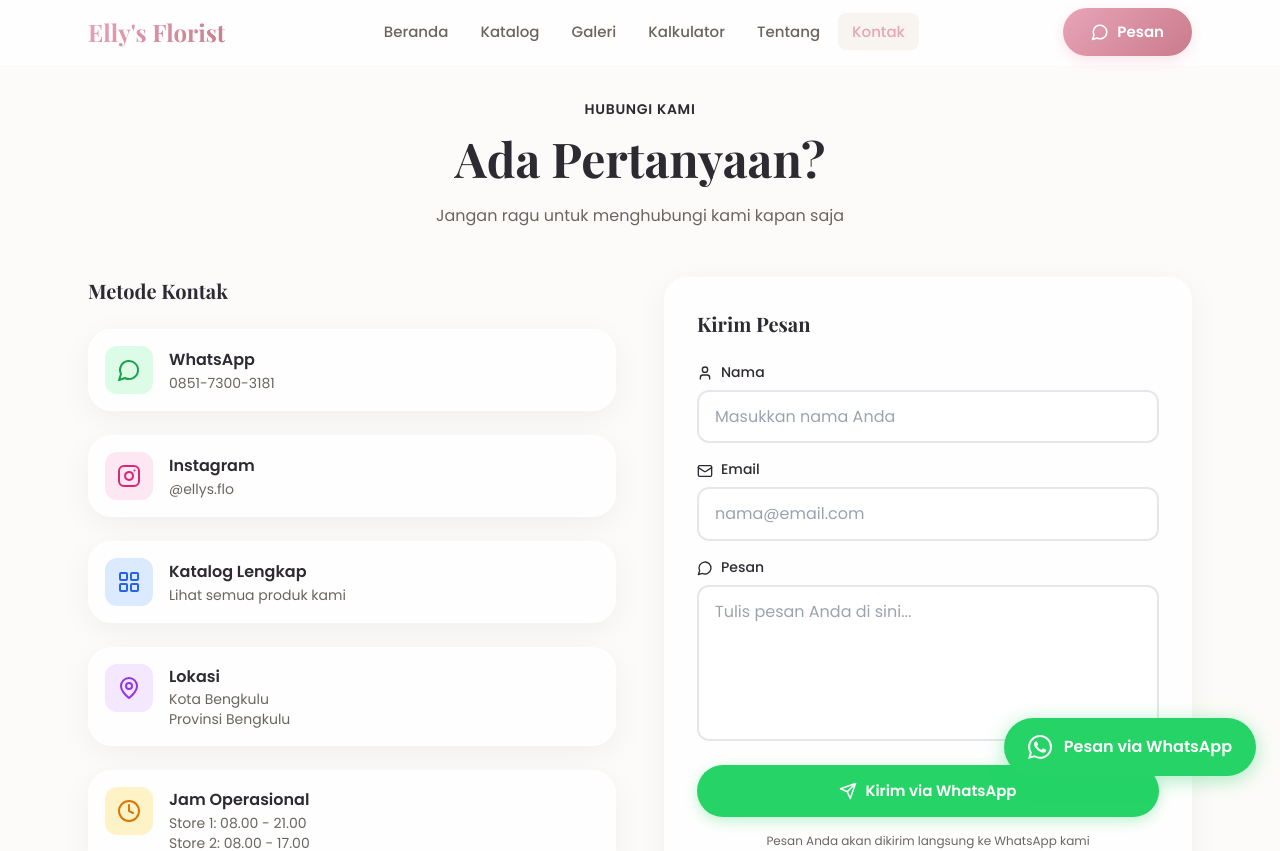
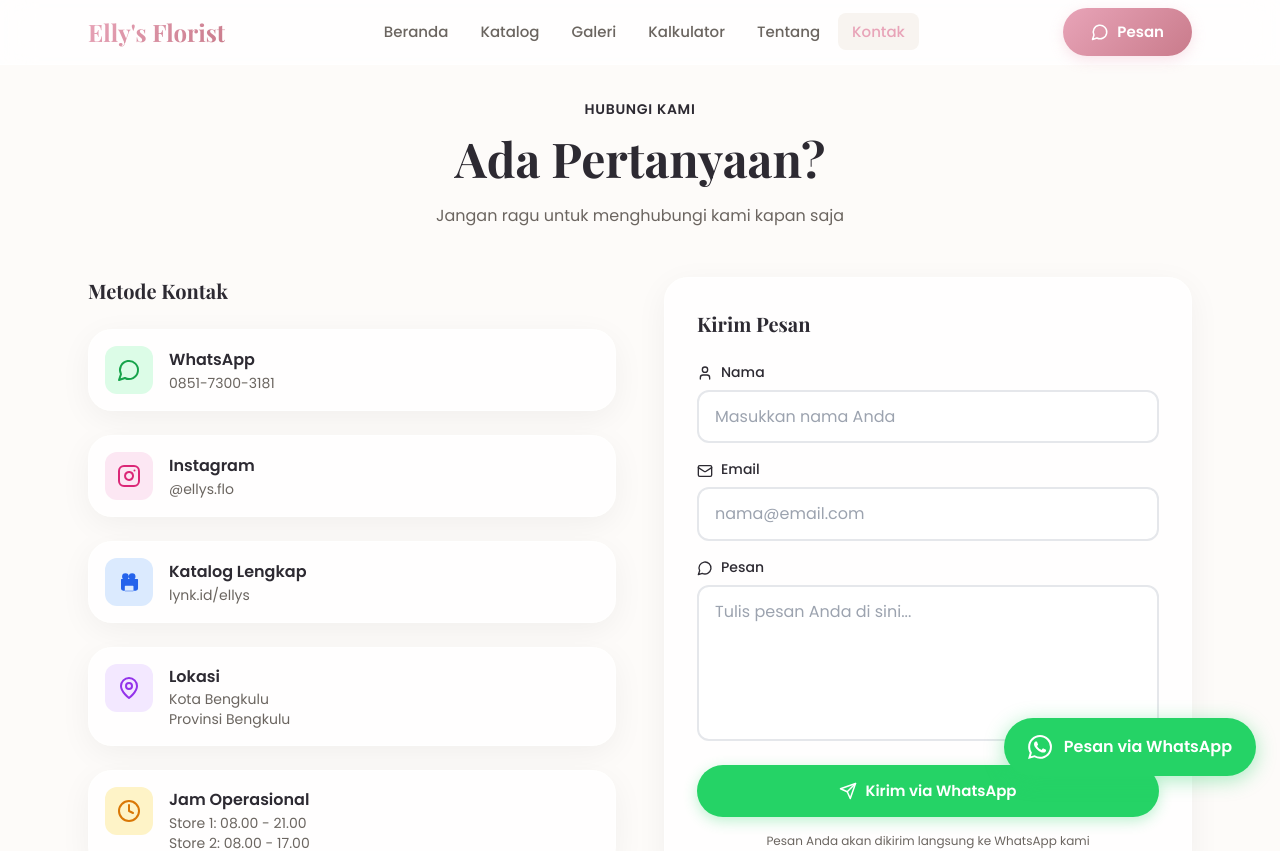
Before and after one commit to imamabdurrahmann/bloomcraft-portfolio, a Next.js app: page /contact in a window 1280 px wide. Shown: the top 851 px of the page. Built offline with nearby package versions, Linux system fonts and the light colour scheme.

Commit message:
update: gallery with more photos + fix Katalog Lengkap link
- Add 14 images to gallery (bento grid style)
- Keep Lynk.id link in contact (labeled Katalog Lengkap)
- graduation.png as featured image

```diff
--- a/src/app/contact/page.tsx
+++ b/src/app/contact/page.tsx
@@ -69,20 +69,19 @@ export default function ContactPage() {
             </a>
 
             <a
-              href="/catalog"
+              href="https://lynk.id/ellys"
+              target="_blank"
+              rel="noopener noreferrer"
               className="glass-card flex items-center gap-4 p-4 hover:border-[var(--primary)] transition-all"
             >
               <div className="w-12 h-12 rounded-xl bg-blue-100 flex items-center justify-center">
-                <svg width="24" height="24" viewBox="0 0 24 24" fill="none" stroke="currentColor" strokeWidth="2" className="text-blue-600">
-                  <rect x="3" y="3" width="7" height="7" rx="1"/>
-                  <rect x="14" y="3" width="7" height="7" rx="1"/>
-                  <rect x="14" y="14" width="7" height="7" rx="1"/>
-                  <rect x="3" y="14" width="7" height="7" rx="1"/>
+                <svg width="24" height="24" viewBox="0 0 24 24" fill="currentColor" className="text-blue-600">
+                  <path d="M19.46 9H4.54a.54.54 0 0 0-.54.54v9.08a2.16 2.16 0 0 0 2.16 2.16h12.7a2.16 2.16 0 0 0 2.16-2.16V9.54a.54.54 0 0 0-.54-.54m-4.6 12.28h-7.46a.6.6 0 0 1-.6-.6v-4.24a.6.6 0 0 1 .6-.6h7.46a.6.6 0 0 1 .6.6v4.24a.6.6 0 0 1-.6.6m-7.46-11.42a3.36 3.36 0 1 0 0-6.72 3.36 3.36 0 0 0 0 6.72m6.72 0a3.36 3.36 0 1 0 0-6.72 3.36 3.36 0 0 0 0 6.72"/>
                 </svg>
               </div>
               <div>
                 <p className="font-semibold">Katalog Lengkap</p>
-                <p className="text-sm text-secondary">Lihat semua produk kami</p>
+                <p className="text-sm text-secondary">lynk.id/ellys</p>
               </div>
             </a>
 
--- a/src/app/gallery/page.tsx
+++ b/src/app/gallery/page.tsx
@@ -6,12 +6,22 @@ import { Instagram, MessageCircle } from "lucide-react";
 const WHATSAPP_NUMBER = "6285173003181";
 
 const galleryImages = [
-  { src: "/images/bouquet-1.jpg", alt: "Bouquet 1" },
-  { src: "/images/bouquet-2.jpg", alt: "Bouquet 2" },
-  { src: "/images/bouquet-3.jpg", alt: "Bouquet 3" },
-  { src: "/images/bouquet-4.jpg", alt: "Bouquet 4" },
-  { src: "/images/bouquet-5.jpg", alt: "Bouquet 5" },
-  { src: "/images/bouquet-6.jpg", alt: "Bouquet 6" },
+  // Featured image (larger)
+  { src: "/images/graduation.png", alt: "Bouquet Graduation" },
+  // Grid images
+  { src: "/images/Money2.png", alt: "Money Bouquet" },
+  { src: "/images/bungakustom.png", alt: "Bouquet Custom" },
+  { src: "/images/papanbunga.png", alt: "Papan Bunga" },
+  { src: "/images/Wedding1.png", alt: "Wedding Bouquet" },
+  { src: "/images/bouquet-1.jpg", alt: "Hand Bouquet" },
+  { src: "/images/bouquet-2.jpg", alt: "Bouquet Collection" },
+  { src: "/images/bouquet-3.jpg", alt: "Bouquet Floral" },
+  { src: "/images/bouquet-4.jpg", alt: "Bouquet Pink" },
+  { src: "/images/bouquet-5.jpg", alt: "Bouquet Gold" },
+  { src: "/images/bouquet-6.jpg", alt: "Bouquet Elegant" },
+  { src: "/images/kustom2.png", alt: "Custom Bouquet 2" },
+  { src: "/images/money1.png", alt: "Money Bouquet 2" },
+  { src: "/images/papan2.png", alt: "Papan Bunga 2" },
 ];
 
 export default function GalleryPage() {
@@ -29,22 +39,22 @@ export default function GalleryPage() {
           </p>
         </div>
 
-        {/* Gallery Grid */}
-        <div className="grid grid-cols-2 md:grid-cols-3 gap-4">
+        {/* Gallery Grid - Bento Style */}
+        <div className="grid grid-cols-2 md:grid-cols-3 lg:grid-cols-4 gap-4">
           {galleryImages.map((img, i) => (
             <div
               key={i}
               className={`relative overflow-hidden rounded-2xl bg-gray-100 ${
-                i === 0 ? "col-span-2 row-span-2 aspect-square" : "aspect-square"
+                i === 0 ? "col-span-2 row-span-2" : ""
               }`}
-              style={{ position: "relative" }}
+              style={{ aspectRatio: i === 0 ? "1" : "1" }}
             >
               <Image
                 src={img.src}
                 alt={img.alt}
                 fill
-                className="object-cover hover:scale-105 transition-transform duration-500"
-                sizes={i === 0 ? "(max-width: 768px) 100vw, 50vw" : "(max-width: 768px) 50vw, 33vw"}
+                className="object-cover hover:scale-110 transition-transform duration-500"
+                sizes={i === 0 ? "(max-width: 768px) 100vw, 50vw" : "(max-width: 768px) 50vw, 25vw"}
               />
             </div>
           ))}
```
